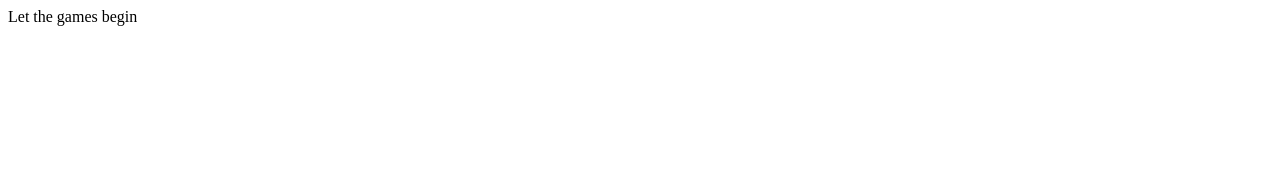
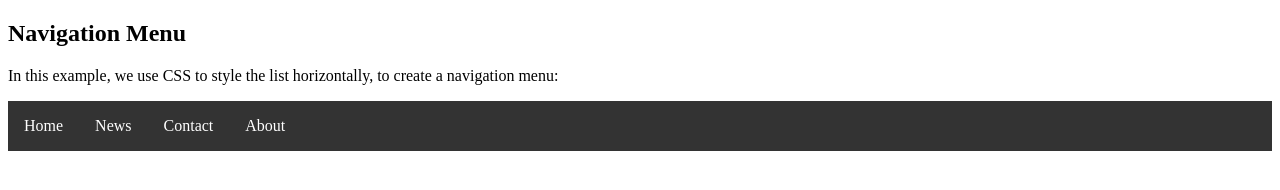
Before and after one commit to heroapoorva/heroapoorva.github.io, a plain HTML site: page index.html in a window 1280 px wide. Drawn offline with Linux system fonts and the light colour scheme.

Commit message:
adding previous

```diff
--- a/index.html
+++ b/index.html
@@ -1,14 +1,43 @@
+<!DOCTYPE html>
 <html>
 <head>
-    <title>Super cool webpage</title>
-<head>
+<style>
+ul {
+  list-style-type: none;
+  margin: 0;
+  padding: 0;
+  overflow: hidden;
+  background-color: #333333;
+}
 
+li {
+  float: left;
+}
+
+li a {
+  display: block;
+  color: white;
+  text-align: center;
+  padding: 16px;
+  text-decoration: none;
+}
+
+li a:hover {
+  background-color: #000000;
+}
+</style>
+</head>
 <body>
-Let the games begin
 
+<h2>Navigation Menu</h2>
+<p>In this example, we use CSS to style the list horizontally, to create a navigation menu:</p>
 
-<script>
-</script>
+<ul>
+  <li><a href="#home">Home</a></li>
+  <li><a href="#news">News</a></li>
+  <li><a href="#contact">Contact</a></li>
+  <li><a href="#about">About</a></li>
+</ul>
 
 </body>
 </html>
```
Also changed, not shown: lessons.txt (added).
